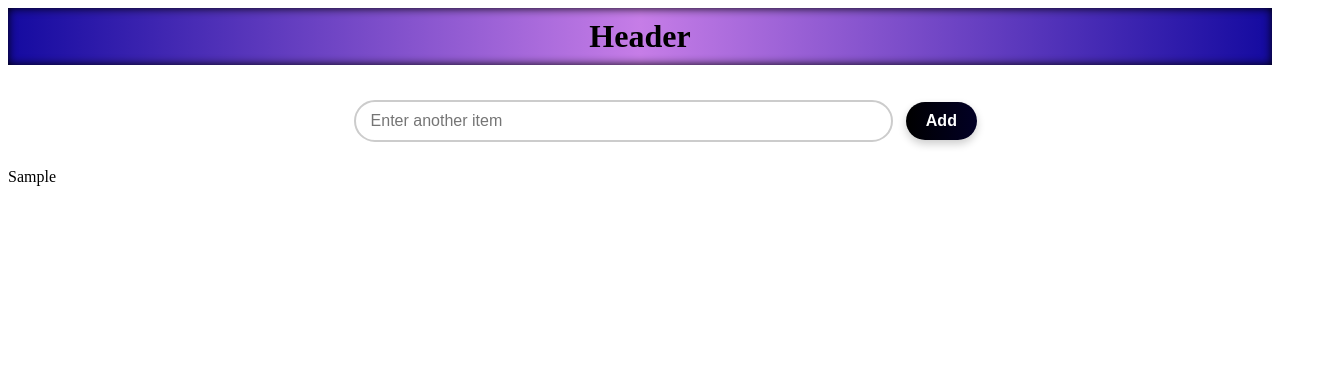
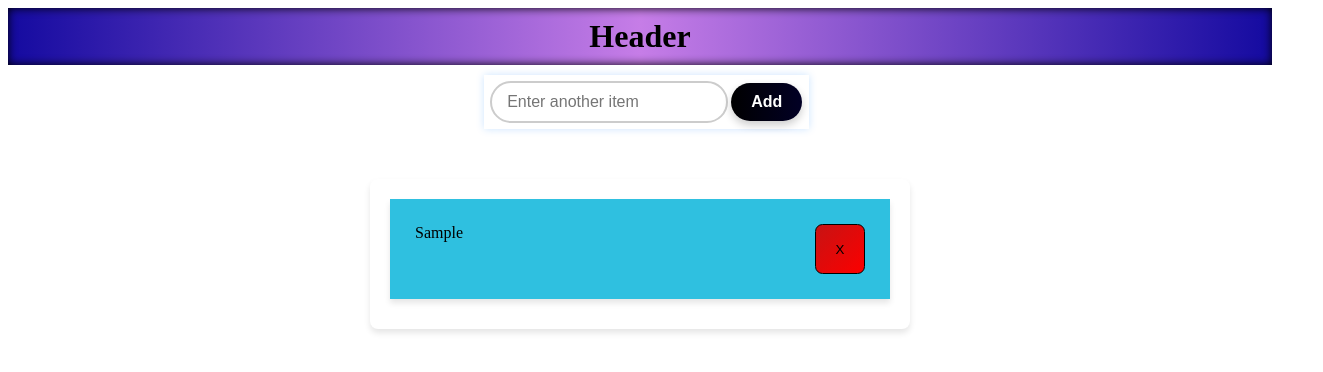
Before and after one commit to Umar-Nadeem-W/Todo, a React (Vite) app: page / in a window 1280 px wide. Both pictures are taken after typing "Sample" into the empty fields and a click on the button "Add". Shown: the top 372 px of the page, 1323 px wide, since content can reach past the window. Built offline with nearby package versions, Linux system fonts and the light colour scheme.

Commit message:
Added delete button. Learn that you need an explicit return in arrow fucntions

```diff
--- a/src/components/Todo.jsx
+++ b/src/components/Todo.jsx
@@ -2,6 +2,7 @@ import { useState } from "react"
 import TodoItem from "./TodoItem";
 import Form from "./Form";
 import Todolist from "./Todolist";
+import '../styles.css'
 export default function Todo(){
     const [todos, setTodos] = useState([]);
 
@@ -9,9 +10,9 @@ export default function Todo(){
 
 
 return(
-    <div>
+    <div className="todo-page">
         <Form todos={todos} setTodos={setTodos}/>
-        <Todolist todos={todos} s/>
+        <Todolist todos={todos} setTodos={setTodos}/>
     </div>
 )
 }
--- a/src/components/TodoItem.jsx
+++ b/src/components/TodoItem.jsx
@@ -1,5 +1,20 @@
-export default function TodoItem({item}){
+import '../styles.css'
+
+export default function TodoItem({item, todos, setTodos}){
+    function DeleteItem(item){
+
+            setTodos(todos.filter((theitem)=>{return (theitem !== item)})) // When using curly braces inside an arrow function, you need to have an explicti return statement
+
+
+
+    }
+
     return(
-    <div>{item}</div>
+    <div className="todoItem-style">
+        {item}
+        <button onClick={()=>DeleteItem(item)} className="Delete-button-style">
+        X
+        </button>
+    </div>
     )
 }
--- a/src/components/Todolist.jsx
+++ b/src/components/Todolist.jsx
@@ -1,10 +1,11 @@
 import TodoItem from "./TodoItem"
+import '../styles.css'
 
-export default function Todolist({todos}){
+export default function Todolist({todos, setTodos}){
 
-    return <div>
+    return <div className="todoList-style">
         {todos.map((item) => (
-                <TodoItem key={item} item ={item}/>
+                <TodoItem setTodos={setTodos} todos={todos} key={item} item ={item}/>
             ))}
     </div>
 }
--- a/src/styles.css
+++ b/src/styles.css
@@ -15,13 +15,14 @@
     flex-direction: row;
     align-items: center;
     justify-content: center;
-    padding: 2%
+    padding: 2%;
+    box-shadow: 0 0 8px rgba(0, 123, 255, 0.2);
 }
 
 /* Styling for the form */
 
 .input-container {
-    width: 40%;
+    width: 100%;
     margin-right: 1%; /* Full width */
     padding: 10px 15px; /* Padding */
     font-size: 16px; /* Font size */
@@ -36,11 +37,7 @@
     box-shadow: 0 0 8px rgba(0, 123, 255, 0.2); /* Subtle shadow on focus */
   }
 
-.form-container{
-    display: flex;
-    align-items: center;
 
-}
 
 .button-style {
     background:linear-gradient(to right, black, rgb(2, 0, 37)); /* Blue background */
@@ -65,3 +62,43 @@
     background-color: #004494; /* Even darker blue when clicked */
     transform: translateY(0); /* Reset lift effect */
   }
+
+
+.todo-page{
+  display: flex;
+  flex-direction: column;
+  justify-content: center;
+  align-items: center;
+}
+
+/*  Styling for todo items  */
+
+.todoList-style{
+
+  background-color: white;
+  border-radius: 8px;
+  box-shadow: 0px 4px 6px rgba(0,0 ,0,0.1);
+  width: 500px;
+  margin: 0px;
+  padding: 20px;
+  margin-top: 50px;
+
+}
+
+.todoItem-style{
+  background-color: rgb(47, 192, 224);
+box-shadow: 0px 4px 6px rgba(0,0 ,0,0.1);
+padding: 5%;
+margin-bottom: 2%;
+display: flex;
+justify-content: space-between;
+}
+
+.Delete-button-style{
+  background: linear-gradient(to bottom right,rgb(199, 19, 19), rgb(252, 0, 0) );
+  width: 50px;
+  height: 50px;
+  border-radius: 15%;
+  border: 1px solid black;
+
+}
```
